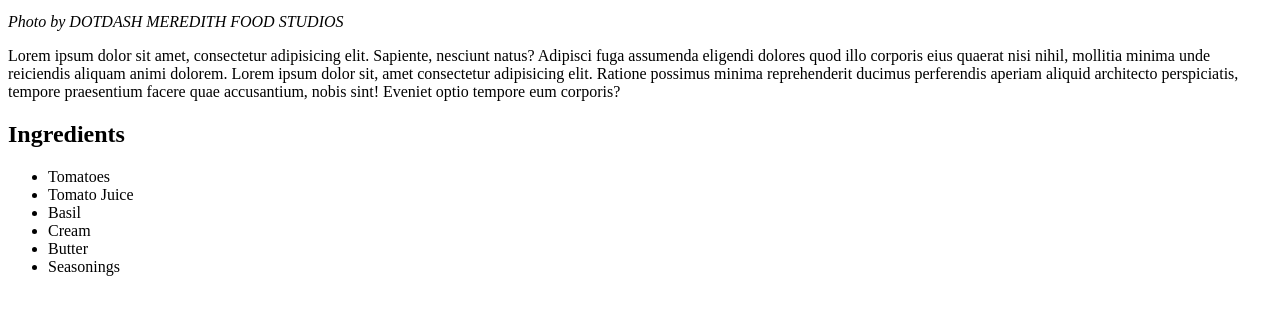
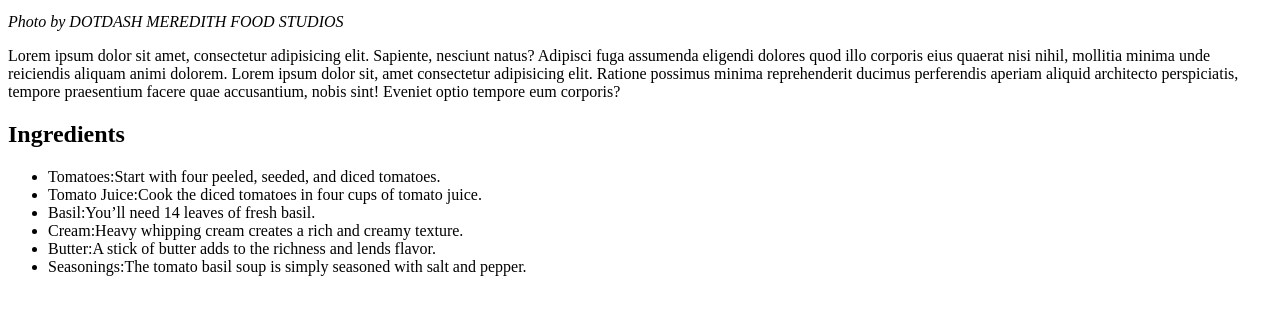
Before and after one commit to Ghost-Machina/odin-recipes, a plain HTML site: page recipes/Rich_and_Creamy_Tomato_Basil_Soup.html in a window 1280 px wide. Shown: the part 421-736 px from the top of the page. Drawn offline with Linux system fonts and the light colour scheme.

Commit message:
Add description to ingredients

```diff
--- a/recipes/Rich_and_Creamy_Tomato_Basil_Soup.html
+++ b/recipes/Rich_and_Creamy_Tomato_Basil_Soup.html
@@ -17,12 +17,12 @@
 
         <h2>Ingredients</h2>
         <ul>
-            <li>Tomatoes</li>
-            <li>Tomato Juice</li>
-            <li>Basil</li>
-            <li>Cream</li>
-            <li>Butter</li>
-            <li>Seasonings</li>
+            <li>Tomatoes:Start with four peeled, seeded, and diced tomatoes. </li>
+            <li>Tomato Juice:Cook the diced tomatoes in four cups of tomato juice.</li>
+            <li>Basil:You’ll need 14 leaves of fresh basil.</li>
+            <li>Cream:Heavy whipping cream creates a rich and creamy texture.</li>
+            <li>Butter:A stick of butter adds to the richness and lends flavor. </li>
+            <li>Seasonings:The tomato basil soup is simply seasoned with salt and pepper.</li>
         </ul>
 
 
```
